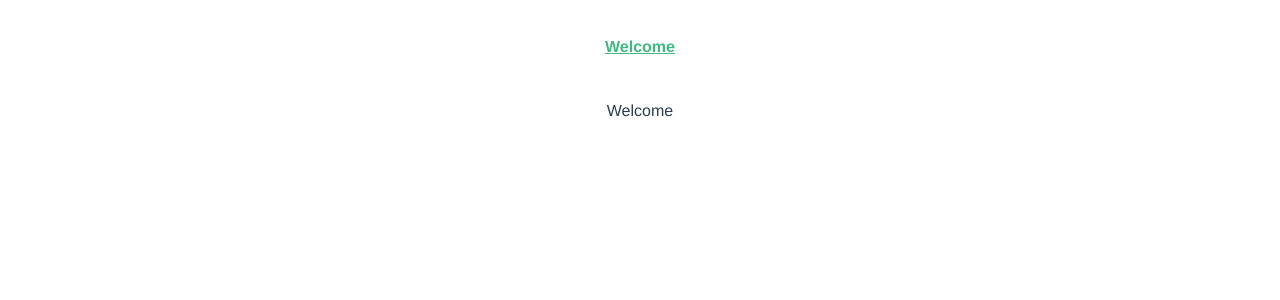
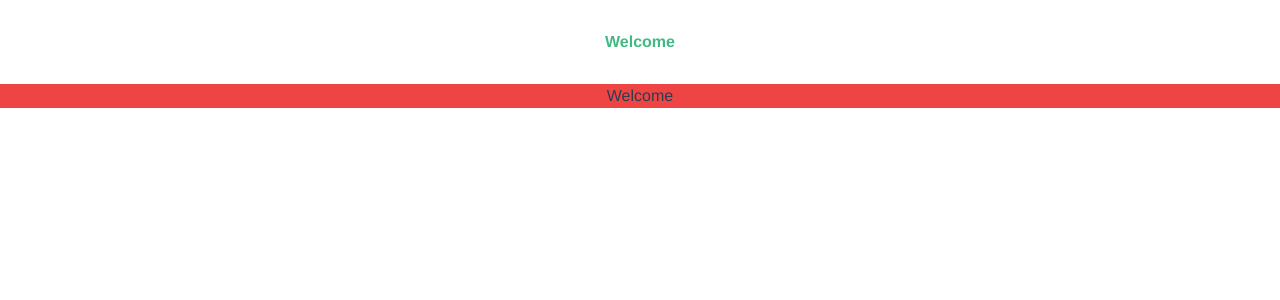
Before and after one commit to arkadij/wasweissichwohin.de, a Vue app: page / in a window 1280 px wide. Shown: the top 300 px of the page. Built offline with nearby package versions, Linux system fonts and the light colour scheme.

Commit message:
Version 0.0.2 - Added tailwind.css

```diff
--- /dev/null
+++ b/postcss.config.js
@@ -0,0 +1,6 @@
+module.exports = {
+  plugins: {
+    tailwindcss: {},
+    autoprefixer: {}
+  }
+}
--- /dev/null
+++ b/src/assets/tailwind.css
@@ -0,0 +1,5 @@
+@tailwind base;
+
+@tailwind components;
+
+@tailwind utilities;
--- a/src/main.js
+++ b/src/main.js
@@ -1,5 +1,6 @@
 import { createApp } from 'vue'
 import App from './App.vue'
 import router from './router'
+import './assets/tailwind.css'
 
 createApp(App).use(router).mount('#app')
--- a/src/views/Welcome.vue
+++ b/src/views/Welcome.vue
@@ -1,17 +1,16 @@
 <template>
   <div class="welcome container">
-      <p>Welcome</p>
+      <p class="bg-red-500">Welcome</p>
   </div>
 </template>
 
 <script>
+
 export default {
 
 }
 </script>
 
 <style>
-    .welcome{
-        text-align: center;
-    }
+
 </style>
--- /dev/null
+++ b/tailwind.config.js
@@ -0,0 +1,11 @@
+module.exports = {
+  purge: ['./public/**/*.html', './src/**/*.{vue,js,ts,jsx,tsx}'],
+  darkMode: false, // or 'media' or 'class'
+  theme: {
+    extend: {},
+  },
+  variants: {
+    extend: {},
+  },
+  plugins: [],
+}
```
Also changed, not shown: package.json (+6 -1 lines), src/App.vue (+7 -0 lines), 1 other file (tests, documents, lock files or other folders).
